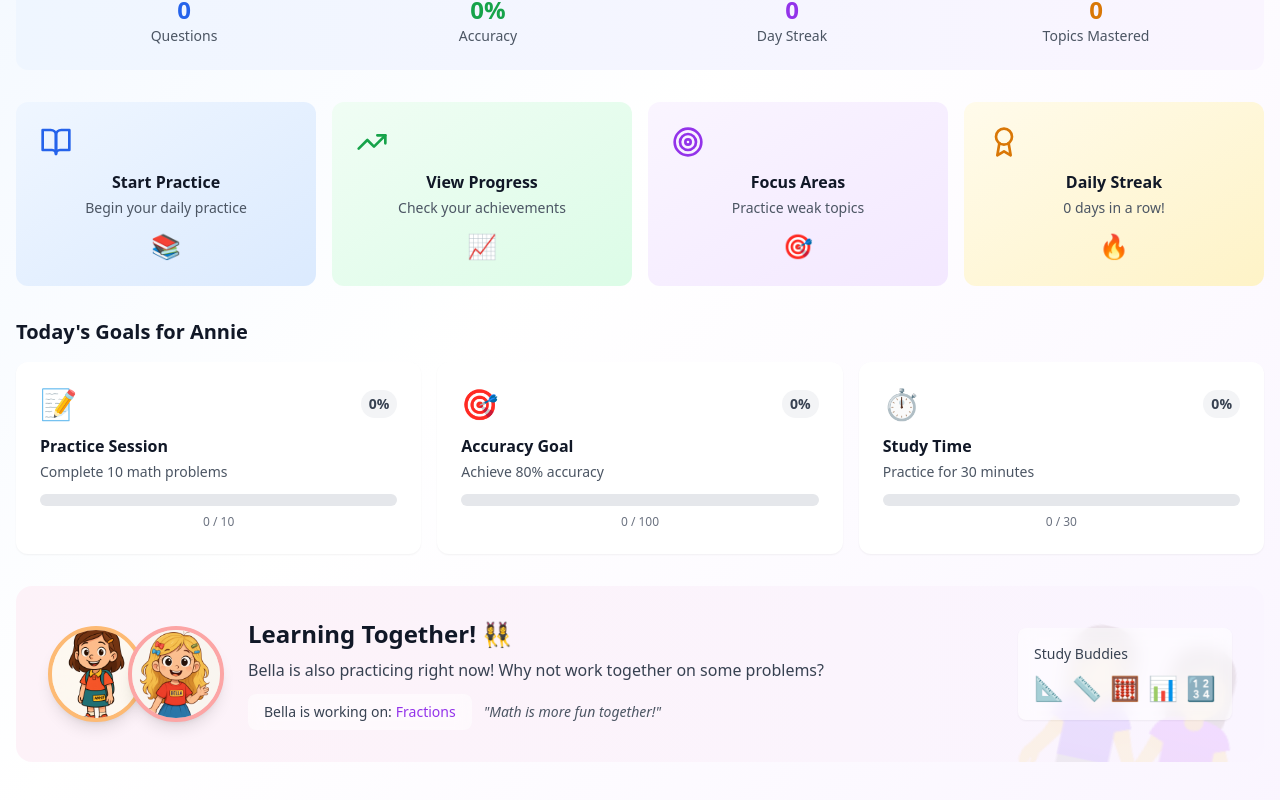
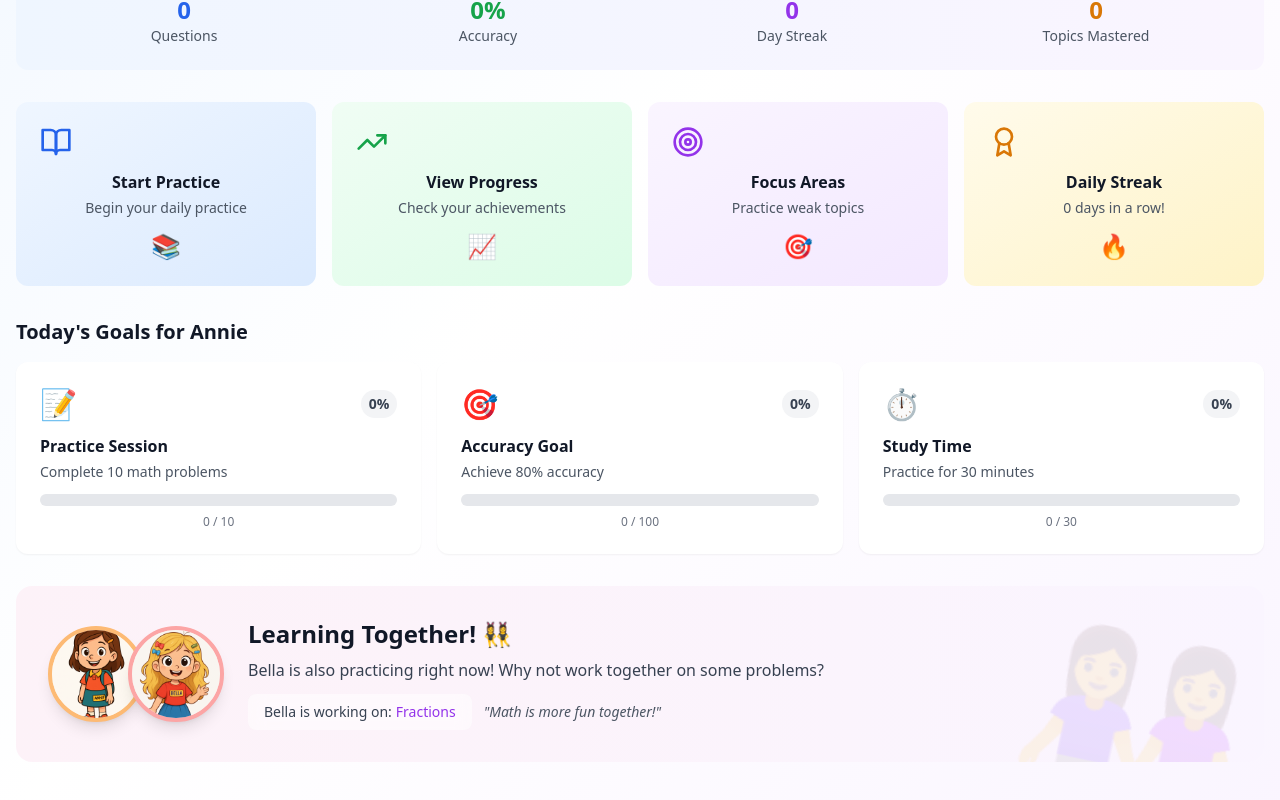
Before and after one commit to siberitycs/amc-math-practice, a React (Vite) app: page / in a window 1280 px wide. Shown: the part 495-1295 px from the top of the page. Built offline with nearby package versions, Linux system fonts and the light colour scheme.

Commit message:
Remove Study Buddies feature - clean up unused UI element

```diff
--- a/src/App.jsx
+++ b/src/App.jsx
@@ -1100,16 +1100,6 @@ const App = () => {
           </div>
         </div>
         <div className="flex items-center space-x-2 md:space-x-4">
-          {/* Temporary debug button to clear stuck achievement */}
-          {showAchievement && (
-            <button
-              onClick={clearStuckAchievement}
-              className="px-3 py-1 bg-red-500 text-white text-xs rounded hover:bg-red-600 transition-colors"
-              title="Clear stuck achievement"
-            >
-              Clear Achievement
-            </button>
-          )}
           <button
             onClick={() => {
               setCurrentUser(currentUser === 'Annie' ? 'Bella' : 'Annie');
@@ -1453,16 +1443,7 @@ const App = () => {
               </div>
             </div>
           </div>
-          <div className="hidden lg:block">
-            <div className="bg-white/50 backdrop-blur rounded-lg p-4 shadow-sm">
-              <p className="text-sm font-medium text-gray-700 mb-2">Study Buddies</p>
-              <div className="flex space-x-2">
-                {['📐', '📏', '🧮', '📊', '🔢'].map((emoji, idx) => (
-                  <span key={idx} className="text-2xl">{emoji}</span>
-                ))}
-              </div>
-            </div>
-          </div>
+
         </div>
       </div>
     </div>
```
Also changed, not shown: 2 other files (tests, documents, lock files or other folders).
